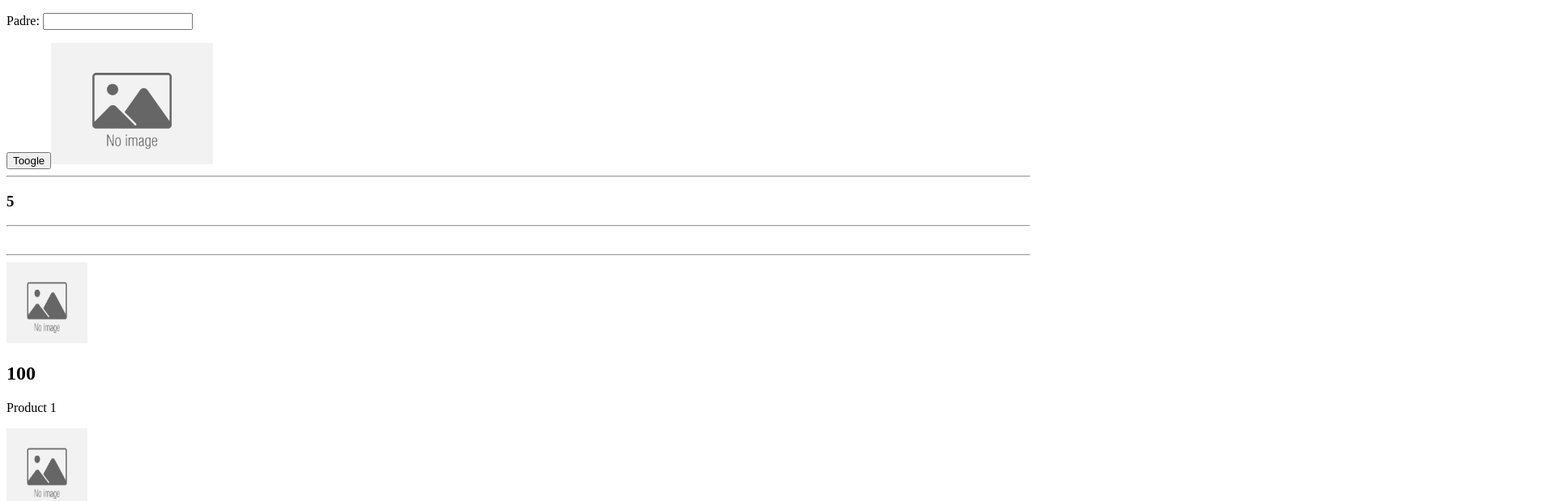
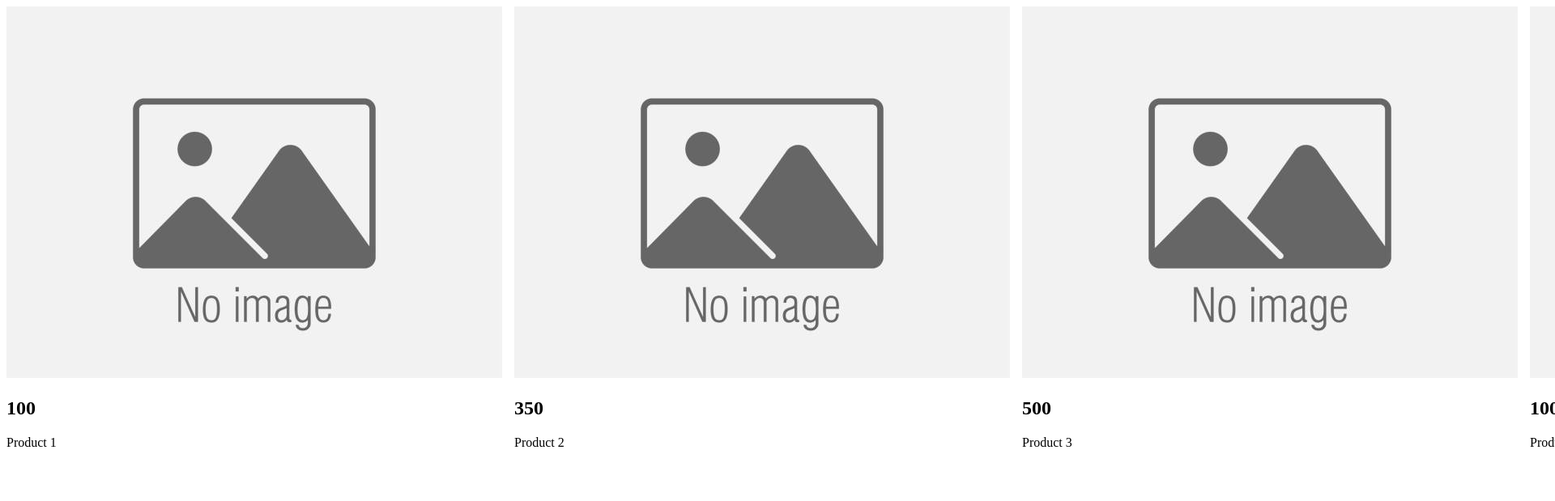
Before and after one commit to adrianguevara96/my-store, an Angular app in the folder frontend/: page / in a window 1280 px wide. Shown: the top 619 px of the page at 81% size, 1920 px wide, since content can reach past the window. Built offline with nearby package versions, Linux system fonts and the light colour scheme.

Commit message:
7. Products component

```diff
--- a/frontend/src/app/app.component.html
+++ b/frontend/src/app/app.component.html
@@ -1,4 +1,4 @@
-<p>
+<!-- <p>
   Padre:
   <input type="text" [(ngModel)]="imgParent">
 </p>
@@ -13,10 +13,8 @@
   [img]="imgParent"
 ></app-img>
 <br>
-<hr>
-<app-product
-  [product]="product"
-  *ngFor="let product of products"
-></app-product>
+<hr> -->
+
+<app-products></app-products>
 
 <!-- <router-outlet></router-outlet> -->
--- a/frontend/src/app/app.component.ts
+++ b/frontend/src/app/app.component.ts
@@ -11,39 +11,6 @@
 
   imgParent = '';
 
-  products: Product[] = [
-    {
-      id: '1',
-      name: 'Product 1',
-      image: './assets/images/no-image.jpg',
-      price: 100
-    },
-    {
-      id: '2',
-      name: 'Product 2',
-      image: './assets/images/no-image.jpg',
-      price: 350
-    },
-    {
-      id: '3',
-      name: 'Product 3',
-      image: './assets/images/no-image.jpg',
-      price: 500
-    },
-    {
-      id: '4',
-      name: 'Product 4',
-      image: './assets/images/no-image.jpg',
-      price: 1000
-    },
-    {
-      id: '5',
-      name: 'Product 5',
-      image: './assets/images/no-image.jpg',
-      price: 180
-    }
-  ]
-
   showImg: boolean = true;
 
   onLoaded(img: string) {
--- a/frontend/src/app/app.module.ts
+++ b/frontend/src/app/app.module.ts
@@ -6,12 +6,14 @@
 import { ImgComponent } from './components/img/img.component';
 import { FormsModule } from '@angular/forms';
 import { ProductComponent } from './components/product/product.component';
+import { ProductsComponent } from './components/products/products.component';
 
 @NgModule({
   declarations: [
     AppComponent,
     ImgComponent,
-    ProductComponent
+    ProductComponent,
+    ProductsComponent
   ],
   imports: [
     BrowserModule,
--- a/frontend/src/app/components/img/img.component.html
+++ b/frontend/src/app/components/img/img.component.html
@@ -1,16 +1,14 @@
 <img
-    width="200"
     [src]="img"
-    alt=""
     (error)="imgError()"
     (load)="imgLoaded()"
     *ngIf="img; else elseImg"
 >
-<hr>
-<h3>
+
+<!-- <h3>
     {{ counter }}
-</h3>
-<hr>
+</h3> -->
+
 <ng-template #elseImg>
     <img
         width="200"
--- a/frontend/src/app/components/img/img.component.ts
+++ b/frontend/src/app/components/img/img.component.ts
@@ -17,6 +17,7 @@
 
   @Output() loaded = new EventEmitter<string>();
   imageDefault: string = './assets/images/no-image.jpg';
+
   counter = 0;
   counterFn: number | undefined;
 
@@ -25,14 +26,14 @@
   }
 
   ngOnInit() {
-    this.counterFn = window.setInterval( () => {
-      this.counter += 1;
-      console.log('run counter');
-    }, 1000);
+    // this.counterFn = window.setInterval( () => {
+    //   this.counter += 1;
+    //   console.log('run counter');
+    // }, 1000);
   }
 
   ngOnDestroy() {
-    window.clearInterval(this.counterFn);
+    // window.clearInterval(this.counterFn);
   }
 
   imgError() {
--- a/frontend/src/app/components/product/product.component.html
+++ b/frontend/src/app/components/product/product.component.html
@@ -1,9 +1,6 @@
-<img
-    [src]="product.image"
-    alt=""
-    width="100"
-    height="100"
->
+<app-img
+    [img]="product.image"
+></app-img>
 <h2>
     {{ product.price }}
 </h2>
--- /dev/null
+++ b/frontend/src/app/components/products/products.component.html
@@ -0,0 +1,6 @@
+<div class="products-grid">
+    <app-product
+        [product]="product"
+        *ngFor="let product of products"
+    ></app-product>
+</div>
--- /dev/null
+++ b/frontend/src/app/components/products/products.component.scss
@@ -0,0 +1,22 @@
+.products-grid {
+    display: flex;
+    flex-direction: column;
+}
+
+// tablets
+@media screen and (min-width: 40em) and (max-width: 63.9em) {
+    .products-grid {
+        display: grid;
+        grid-template-columns: repeat(4, 1fr);
+        grid-gap: 15px;
+    }
+}
+
+// web
+@media screen and (min-width: 64em) {
+    .products-grid {
+        display: grid;
+        grid-template-columns: repeat(5, 1fr);
+        grid-gap: 15px;
+    }
+}
--- /dev/null
+++ b/frontend/src/app/components/products/products.component.ts
@@ -0,0 +1,45 @@
+import { Component } from '@angular/core';
+import { Product } from 'src/app/models/product.model';
+
+@Component({
+  selector: 'app-products',
+  templateUrl: './products.component.html',
+  styleUrls: ['./products.component.scss']
+})
+export class ProductsComponent {
+
+  products: Product[] = [
+    {
+      id: '1',
+      name: 'Product 1',
+      image: './assets/images/no-image.jpg',
+      price: 100
+    },
+    {
+      id: '2',
+      name: 'Product 2',
+      image: './assets/images/no-image.jpg',
+      price: 350
+    },
+    {
+      id: '3',
+      name: 'Product 3',
+      image: './assets/images/no-image.jpg',
+      price: 500
+    },
+    {
+      id: '4',
+      name: 'Product 4',
+      image: './assets/images/no-image.jpg',
+      price: 1000
+    },
+    {
+      id: '5',
+      name: 'Product 5',
+      image: './assets/images/no-image.jpg',
+      price: 180
+    }
+  ];
+
+
+}
```
Also changed, not shown: 1 other file (tests, documents, lock files or other folders).
